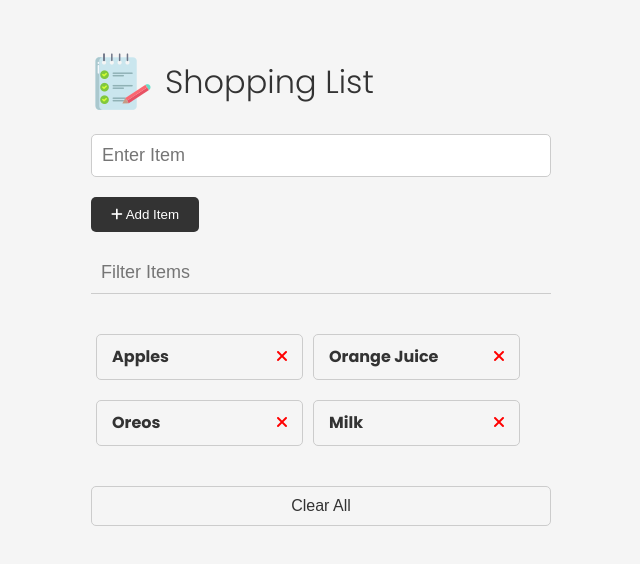
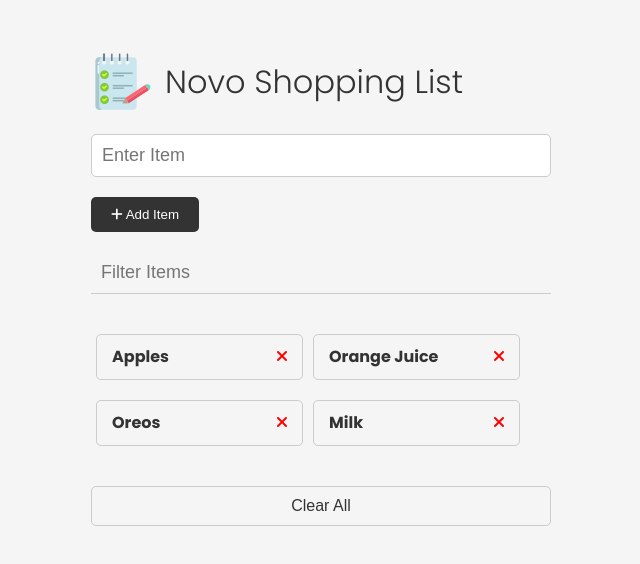
Before and after one commit to fatocwb/Shopping-List-BraTr, a plain HTML site: page index.html in a window 1280 px wide. Shown: the whole page, without its empty margins (319-959 px from the left). Drawn offline with Linux system fonts and the light colour scheme.

Commit message:
Update index.html

```diff
--- a/index.html
+++ b/index.html
@@ -23,7 +23,7 @@
      <!---------------  Header ---------------------->
       <header>
         <img src="images/note.png" alt="" />
-        <h1>Shopping List</h1>
+        <h1>Novo Shopping List</h1>
       </header>
 
       <!-------------------------- Formulário ------------------------>
```
